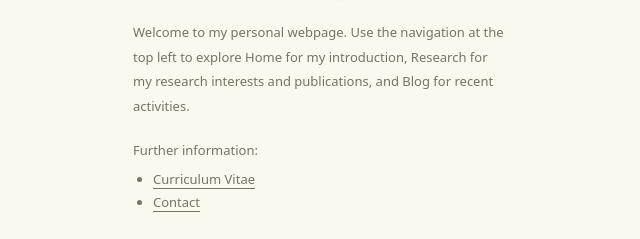
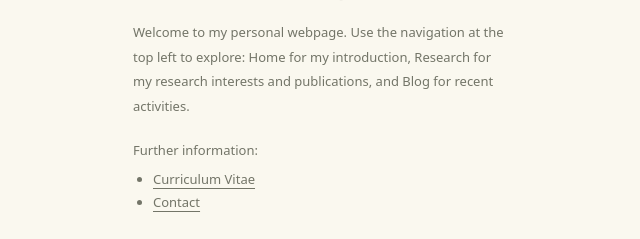
Before and after one commit to SKhangTran06/TTKhang, a plain HTML site: page index.html in a window 1280 px wide. Shown: the part 386-625 px from the top of the page, 3-643 px from the left. Drawn offline with Linux system fonts and the light colour scheme.

Commit message:
Update personal website

```diff
--- a/index.html
+++ b/index.html
@@ -1,7 +1,7 @@
 <!doctype html>
 <html lang="en"><head><meta charset="utf-8"><meta name="viewport" content="width=device-width,initial-scale=1"><meta name="theme-color" content="#faf8ef"><meta name="description" content="Research, publications, and notes from T. T. Khang."><title>T. T. Khang · Academic homepage</title><link rel="stylesheet" href="styles.css"><script src="content.js" defer></script><script src="script.js" defer></script><script src="blog.js" defer></script></head>
 <body><header><button class="logo" type="button" aria-label="Ring bell"><svg width="32" height="32" viewBox="0 0 24 24" fill="none" stroke="currentColor" stroke-width="1.8" stroke-linecap="round" stroke-linejoin="round" aria-hidden="true" focusable="false"><path d="M18 8a6 6 0 0 0-12 0c0 7-3 7-3 9h18c0-2-3-2-3-9"/><path d="M10 21h4M12 2V1"/></svg></button><nav aria-label="Main navigation"><a href="#home" data-page="home">Home</a><a href="#publications" data-page="publications">Research</a><a href="#blog" data-page="blog">Blog</a></nav><blockquote class="header-note"><p>&ldquo;A mathematician is a machine for turning coffee into theorems.&rdquo;</p><cite>&mdash; Alfr&eacute;d R&eacute;nyi</cite></blockquote></header><main>
-<section id="home" class="page"><div class="hero"><div><h1 tabindex="-1">Tran Trung Khang</h1><p class="intro">Welcome to my personal webpage. Use the navigation at the top left to explore Home for my introduction, Research for my research interests and publications, and Blog for recent activities.</p><div class="home-resources"><p>Further information:</p><ul><li><a href="file/CV.pdf" target="_blank" rel="noopener">Curriculum Vitae</a></li><li><a href="#contact">Contact</a></li></ul></div></div><div class="art"><img src="Image/Profile_Image.jpg" alt="Tran Trung Khang" width="410" height="410"></div></div><section class="about" aria-labelledby="about-title">
+<section id="home" class="page"><div class="hero"><div><h1 tabindex="-1">Tran Trung Khang</h1><p class="intro">Welcome to my personal webpage. Use the navigation at the top left to explore: Home for my introduction, Research for my research interests and publications, and Blog for recent activities.</p><div class="home-resources"><p>Further information:</p><ul><li><a href="file/CV.pdf" target="_blank" rel="noopener">Curriculum Vitae</a></li><li><a href="#contact">Contact</a></li></ul></div></div><div class="art"><img src="Image/Profile_Image.jpg" alt="Tran Trung Khang" width="410" height="410"></div></div><section class="about" aria-labelledby="about-title">
   <h2 id="about-title">About me</h2>
   <div>
     <p>I am currently a second-year undergraduate student at the National University of Singapore (NUS), pursuing a Bachelor of Computing (Honours) in Artificial Intelligence, alongside a double major in Computer Science and Mathematics. Further details regarding my academic background, coursework, and qualifications can be found in my <a href="file/CV.pdf" target="_blank" rel="noopener">Curriculum Vitae</a> and <a href="file/Transcript.pdf" target="_blank" rel="noopener">Academic Transcript</a>.</p>
```
